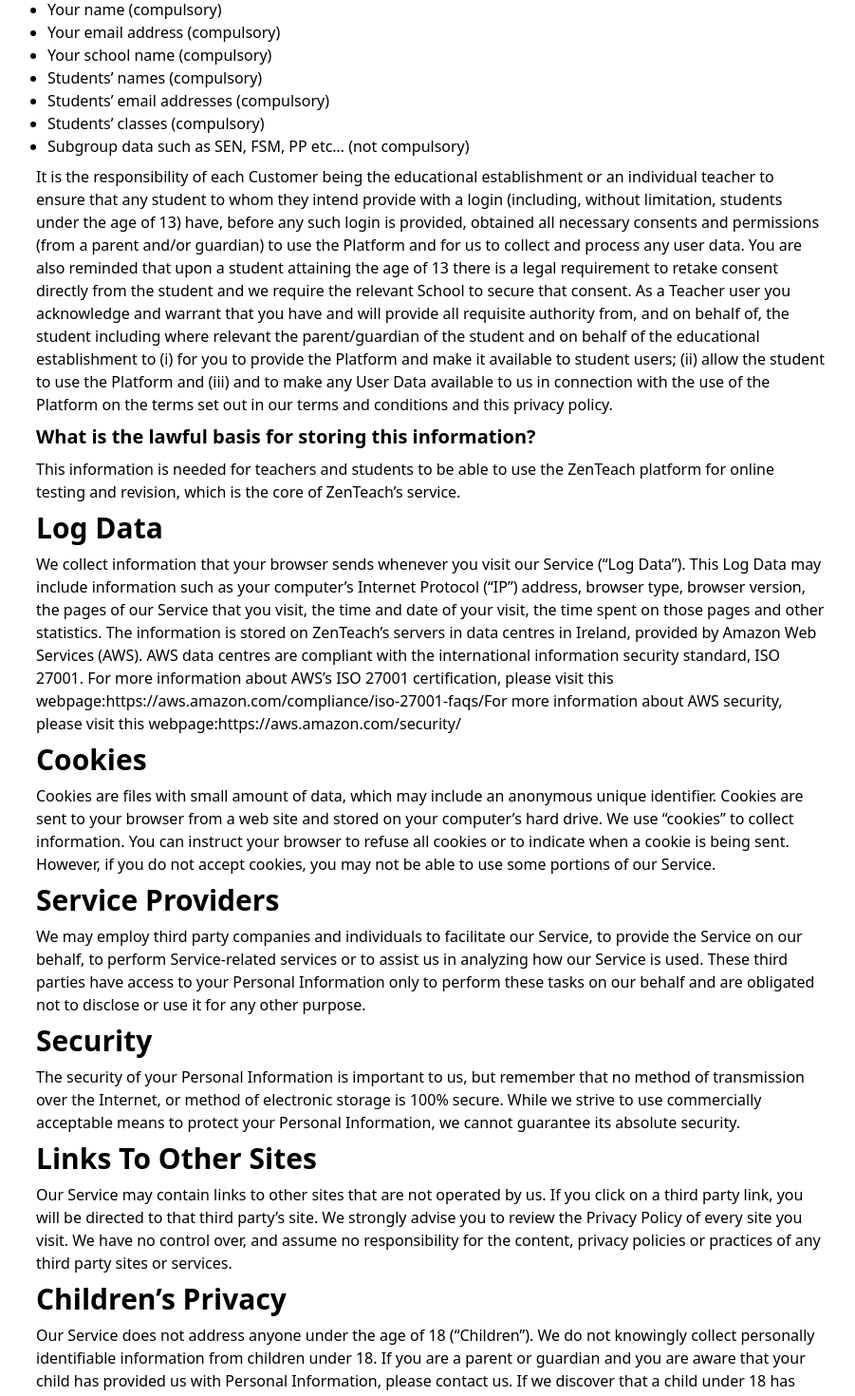
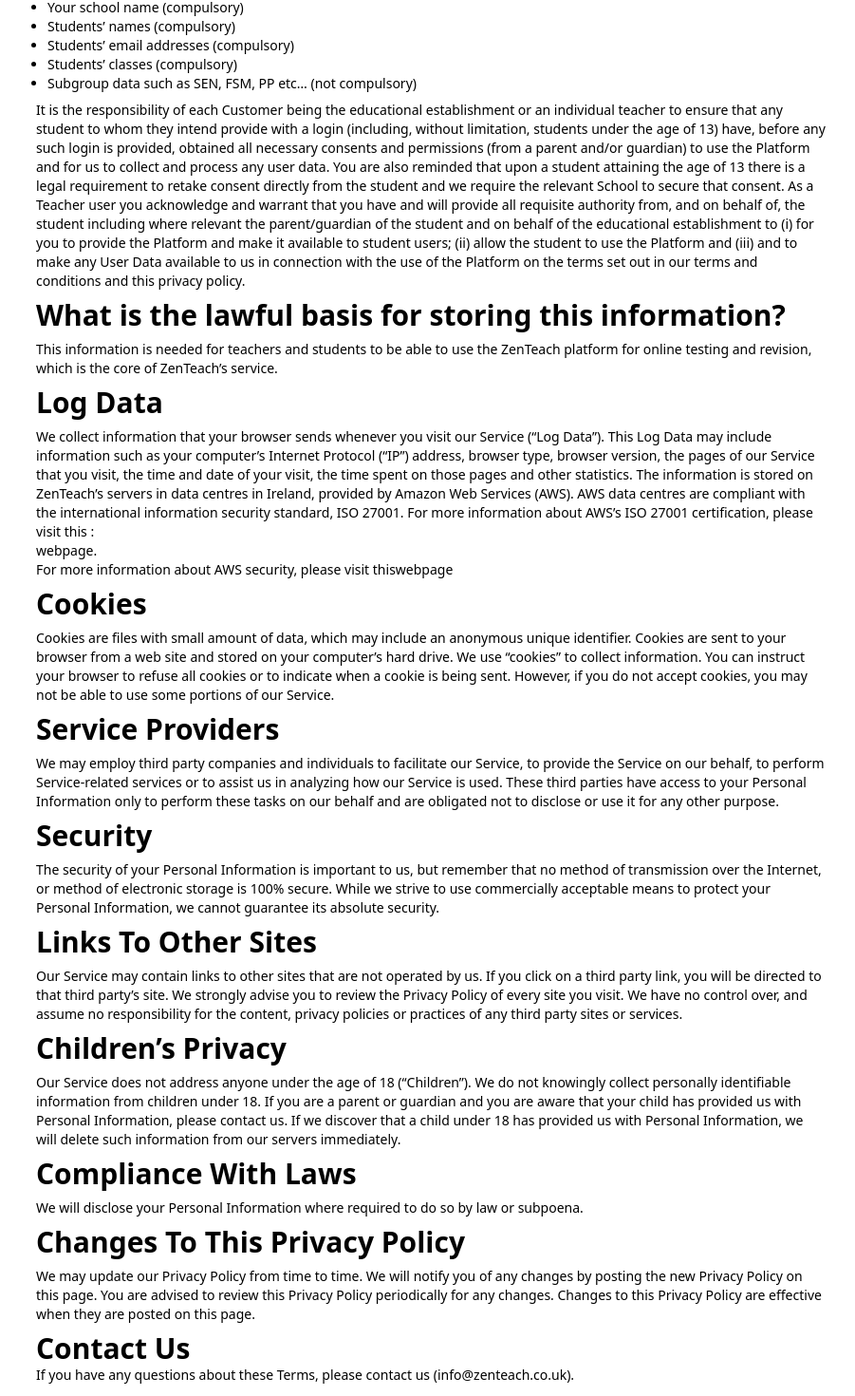
Before and after one commit to ZenTeach/next_zenteach, a Next.js app: page /privacy_policy in a window 1280 px wide. Shown: the part 519-1989 px from the top of the page at 95% size, without its empty margins (186-1087 px from the left). Built offline with nearby package versions, Linux system fonts and the light colour scheme.

Commit message:
Add responsive layout styling to our Privacy Policy page

```diff
--- a/pages/privacy_policy.js
+++ b/pages/privacy_policy.js
@@ -2,11 +2,11 @@
 
 const PrivacyPolicy = () => {
 	return (
-<SiteLayout>
-			<div className="h-full bg-grey mt-8 sm:mt-0 sm:py-12 max-w-4xl mx-auto px-8">
-				<h1 className="text-5xl text-center font-bold my-2">Privacy Policy</h1>
+		<SiteLayout>
+			<div className="h-full bg-grey mt-8 mb-3 md:mb-0 sm:mt-0 sm:py-12 max-w-4xl mx-auto px-8">
+				<h1 className="text-2xl md:text-5xl text-center font-bold my-2">Privacy Policy</h1>
 				<small className="text-xs font-bold italic my-2">Last updated: July 9, 2020</small>
-				<p>
+				<p className="my-2 text-sm md:text-md">
 					ZenTeach (“us”, “we”, or “our”) operates the ZenTeach website (the “Service”).
 
 					This page informs you of our policies regarding the collection, use and disclosure
@@ -20,9 +20,9 @@
 					this policy. Unless otherwise defined in this Privacy Policy, terms used in this
 					Privacy Policy have the same meanings as in our Terms and Conditions, accessible at https://zenteach.co.uk
 				</p>
-				<h3 className="text-3xl font-bold">Information Collection And Uses</h3>
-				<h5 className="text-xl font-bold">Teacher member.</h5>
-				<p className="my-2">
+				<h3 className="text-l md:text-3xl font-bold">Information Collection And Uses</h3>
+				<h5 className="text-sm md:text-xl font-bold">Teacher member.</h5>
+				<p className="my-2 text-sm md:text-md">
 					While using our Service, we may ask you to provide us with certain personally identifiable
 					information that can be used to contact or identify you. Personally identifiable information
 					(“Personal Information”) may include, but is not limited to:
@@ -51,14 +51,14 @@
 					to us in connection with the use of the Platform on the terms set out in our terms and conditions and
 					this privacy policy.
 				</p>
-				<h5 className="text-xl font-bold">What is the lawful basis for storing this information?</h5>
-				<p className="my-2">
+				<h5 className="text-l md:text-3xl font-bold">What is the lawful basis for storing this information?</h5>
+				<p className="my-2 text-sm md:text-md">
 					This information is needed for teachers and students to be able to use the ZenTeach
 					platform for online testing and revision, which is the core of ZenTeach’s service.
 				</p>
 
-				<h3 className="text-3xl font-bold">Log Data</h3>
-				<p className="my-2">
+				<h3 className="text-l md:text-3xl font-bold">Log Data</h3>
+				<p className="my-2 text-sm md:text-md">
 					We collect information that your browser sends whenever you visit our
 					Service (“Log Data”). This Log Data may include information such as your computer’s
 					Internet Protocol (“IP”) address, browser type, browser version, the pages of our
@@ -69,26 +69,26 @@
 					provided by Amazon Web Services (AWS). AWS data centres are compliant with the
 					international information security standard, ISO 27001.
 
-					For more information about AWS’s ISO 27001 certification, please visit this webpage:
-					<a
-						className="text-blue"
+					For more information about AWS’s ISO 27001 certification, please visit this :
+					<br /> <a
+						className="text-blue overflow-x md:overflow-none"
 						href="https://aws.amazon.com/compliance/iso-27001-faqs/"
 						rel="noreferrer"
 					>
-						https://aws.amazon.com/compliance/iso-27001-faqs/
+						 webpage.
 					</a>
-
-					For more information about AWS security, please visit this webpage:
+					<br />
+					For more information about AWS security, please visit this
 					<a
-					className="https://aws.amazon.com/security/"
+					className="overflow-x"
 						rel="noreferrer"
 						href="https://aws.amazon.com/security/"
 					>
-						https://aws.amazon.com/security/
+						webpage
 					</a>
 				</p>
-				<h3 className="text-3xl font-bold">Cookies</h3>
-				<p className="my-2">
+				<h3 className="text-l md:text-3xl font-bold">Cookies</h3>
+				<p className="my-2 text-sm md:text-md">
 					Cookies are files with small amount of data, which may include an
 					anonymous unique identifier. Cookies are sent to your browser from a web site
 					and stored on your computer’s hard drive.
@@ -98,8 +98,8 @@
 					accept cookies, you may not be able to use some portions of our Service.
 				</p>
 
-				<h3 className="text-3xl font-bold">Service Providers</h3>
-				<p className="my-2">
+				<h3 className="text-l md:text-3xl font-bold">Service Providers</h3>
+				<p className="my-2 text-sm md:text-md">
 					We may employ third party companies and individuals to facilitate our
 					Service, to provide the Service on our behalf, to perform
 					Service-related services or to assist us in analyzing how our Service is used.
@@ -109,16 +109,16 @@
 					it for any other purpose.
 				</p>
 
-				<h3 className="text-3xl font-bold">Security</h3>
-				<p className="my-2">
+				<h3 className="text-l md:text-3xl font-bold">Security</h3>
+				<p className="my-2 text-sm md:text-md">
 					The security of your Personal Information is important to us, but remember that no
 					method of transmission over the Internet, or method of electronic storage is
 					100% secure. While we strive to use commercially acceptable means to protect
 					your Personal Information, we cannot guarantee its absolute security.
 				</p>
 
-				<h3 className="text-3xl font-bold">Links To Other Sites</h3>
-				<p className="my-2">
+				<h3 className="text-l md:text-3xl font-bold">Links To Other Sites</h3>
+				<p className="my-2 text-sm md:text-md">
 					Our Service may contain links to other sites that are not operated by us. If you click
 					on a third party link, you will be directed to that third party’s site. We strongly
 					advise you to review the Privacy Policy of every site you visit.
@@ -127,8 +127,8 @@
 					policies or practices of any third party sites or services.
 				</p>
 
-				<h3 className="text-3xl font-bold">Children’s Privacy</h3>
-				<p className="my-2">
+				<h3 className="text-l md:text-3xl font-bold">Children’s Privacy</h3>
+				<p className="my-2 text-sm md:text-md">
 					Our Service does not address anyone under the age of 18 (“Children”).
 
 					We do not knowingly collect personally identifiable information from children
@@ -137,13 +137,13 @@
 					that a child under 18 has provided us with Personal Information, we will delete such information from our servers immediately.
 				</p>
 
-				<h3 className="text-3xl font-bold">Compliance With Laws</h3>
-				<p className="my-2">
+				<h3 className="text-l md:text-3xl font-bold">Compliance With Laws</h3>
+				<p className="my-2 text-sm md:text-md">
 					We will disclose your Personal Information where required to do so by law
 					or subpoena.
 				</p>
-				<h3 className="text-3xl font-bold">Changes To This Privacy Policy</h3>
-				<p className="my-2">
+				<h3 className="text-l md:text-3xl font-bold">Changes To This Privacy Policy</h3>
+				<p className="my-2 text-sm md:text-md">
 					We may update our Privacy Policy from time to time. We will notify you of
 					any changes by posting the new Privacy Policy on this page.
 
@@ -151,8 +151,8 @@
 					changes. Changes to this Privacy Policy are effective when they are posted on this page.
 				</p>
 
-				<h3 className="text-3xl font-bold">Contact Us</h3>
-				<p className="my-2b">
+				<h3 className="text-l md:text-3xl font-bold">Contact Us</h3>
+				<p className="my-2b text-sm md:text-md">
 					If you have any questions about these Terms, please contact us (info@zenteach.co.uk).
 				</p>
 			</div>
```
